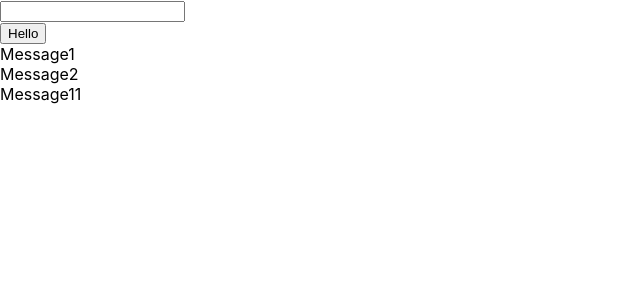
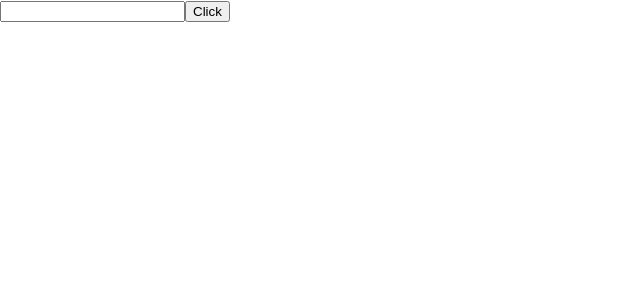
Before and after one commit to sasha2234562/my, a React (Create React App) app: page / in a window 1280 px wide. Shown: the top 300 px of the page, without its empty margins (0-640 px from the left). Built offline with nearby package versions, Linux system fonts and the light colour scheme.

Commit message:
Add Post and Test and User input-button

```diff
--- a/src/App.tsx
+++ b/src/App.tsx
@@ -1,39 +1,19 @@
 import React, {useState} from 'react';
 import './App.css';
-import {FullInput} from "./input/input";
 import {Button} from "./input/button";
 
 
 function App() {
-    let [message, setMessege] = useState([
-        {message: 'Message1'},
-        {message: 'Message2'},
-        {message: 'Message11'}
-    ])
-    const [title, setTitle] = useState('');
-    const AddMessange = (title: string) => {
-        let nesMess = {message: title}
-        setMessege([nesMess, ...message])
-    }
-    const Click = () => {
-        AddMessange(title)
-    }
-
-    return (
-        <>
-            <div>
-                <FullInput setTitle={setTitle} title={title}/>
-                <Button title={title} setTitle={setTitle} name={'Hello'} click={Click}/>
-            </div>
-            <div>
-                {message.map((item, index) => {
-                    return (
-                        <div key={index}>{item.message}</div>
-                    )
-                })}
-            </div>
-        </>
-    )
+    // let [message, setMessege] = useState([
+    //     {message: 'Message1'},
+    //     {message: 'Message2'},
+    //     {message: 'Message11'}
+    // ])
+return(
+    <div>
+        <Button/>
+    </div>
+)
 }
 
 export default App;
--- a/src/input/button.tsx
+++ b/src/input/button.tsx
@@ -1,20 +1,24 @@
+// import {ChangeEventHandler} from "React"
 
+import {ChangeEvent, useState} from "react";
 
+export const Button = ()=> {
+    let [message, setMessege] = useState([
+        {message: 'Message1'},
+        {message: 'Message2'},
+        {message: 'Message11'}
+    ])
 
-type ButtonType= {
-    name: string,
-    click : ()=>void
-    title : string
-    setTitle : (title: string)=>void
+    const InputHandler= (event: ChangeEvent<HTMLInputElement>)=>{
+        console.log(event.currentTarget.value)
     }
-
-export const Button = (props : ButtonType)=> {
-    const  Click = ()=> {
-        props.click()
+    const ButtonHandler=()=>{
+        console.log("Dasha")
     }
 return(
     <div>
-            <button onClick={Click}>{props.name}</button>
+        <input onChange={InputHandler}/>
+        <button onClick={ButtonHandler}>Click</button>
     </div>
 )
 }
```
Lines whose indentation alone changed are shown as unchanged.
